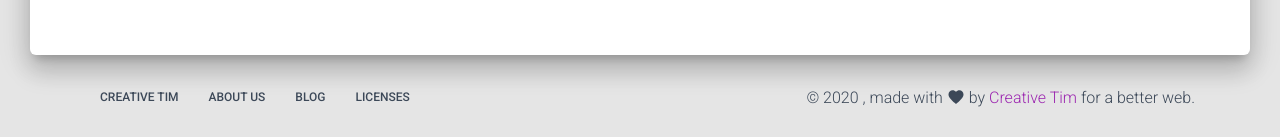
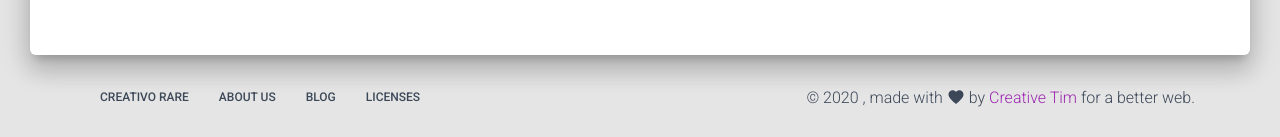
Before and after one commit to fad16papa/Devconnect, a React (Create React App) app in the folder client/: page / in a window 1280 px wide. Shown: the part 2602-2739 px from the top of the page. Built offline with nearby package versions, Linux system fonts and the light colour scheme; no server answers.

Commit message:
Commit changes

```diff
--- a/client/src/components/Footer/Footer.js
+++ b/client/src/components/Footer/Footer.js
@@ -20,11 +20,11 @@ export default function Footer(props) {
   const { whiteFont } = props;
   const footerClasses = classNames({
     [classes.footer]: true,
-    [classes.footerWhiteFont]: whiteFont
+    [classes.footerWhiteFont]: whiteFont,
   });
   const aClasses = classNames({
     [classes.a]: true,
-    [classes.footerWhiteFont]: whiteFont
+    [classes.footerWhiteFont]: whiteFont,
   });
   return (
     <footer className={footerClasses}>
@@ -37,7 +37,7 @@ export default function Footer(props) {
                 className={classes.block}
                 target="_blank"
               >
-                Creative Tim
+                Creativo Rare
               </a>
             </ListItem>
             <ListItem className={classes.inlineBlock}>
@@ -87,5 +87,5 @@ export default function Footer(props) {
 }
 
 Footer.propTypes = {
-  whiteFont: PropTypes.bool
+  whiteFont: PropTypes.bool,
 };
```
